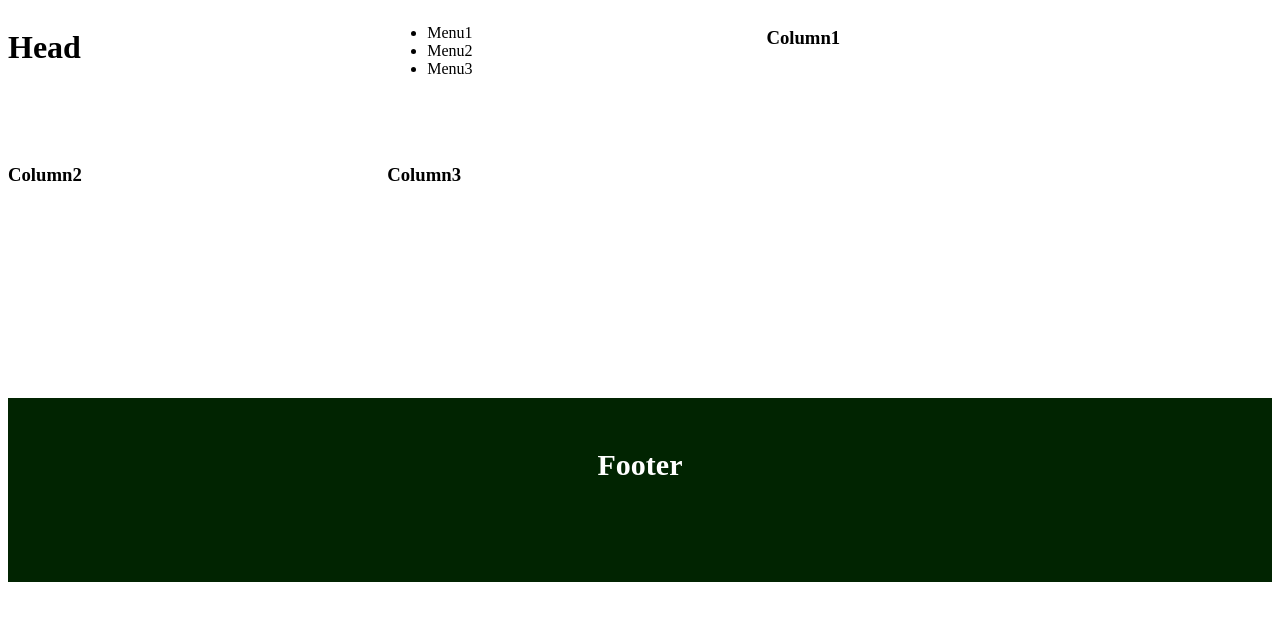
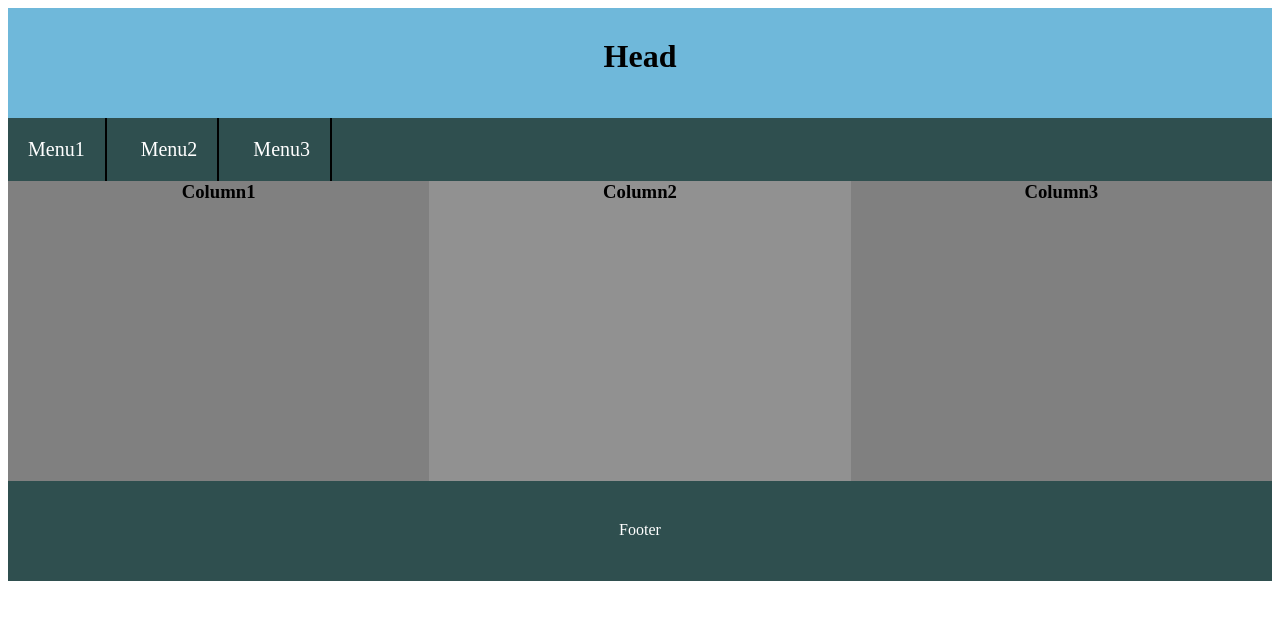
Before and after one commit to MuhammadGhozlan/MG_WAP_Assignments, a plain HTML site: page Assignment3/index.html in a window 1280 px wide. Drawn offline with Linux system fonts and the light colour scheme.

Commit message:
Update style.css

```diff
--- a/Assignment3/style.css
+++ b/Assignment3/style.css
@@ -1,101 +1,93 @@
 body{
-    display:grid;
-
-    grid-template-rows: 60% 20% 90% 80%;
-    grid-template-columns: 30% 30% 40%;
-    grid-template-areas: "H H H"
-                         "M1 M2 M3"
-                         "C1 C2 C3"
-                         "F F F";
+    display: grid;
+    grid-template-areas: "h h h"
+                         "m m m"
+                         "c1 c2 c3"
+                          "f f  f";
 }
 
-header{
-    margin-bottom: 0;
-    margin-top: 0;
-    grid-area:H;
-    background-color: rgb(170, 212, 240);
-    text-align: center;
+h1{
+    display: grid;
+    grid-area: h;
+    justify-content: center;
+    background-color: rgb(111, 184, 218);
+    margin:0;
+    height:50px;
+    padding:30px;
+}
+.container{
+    display: grid;
+    grid-area: m;
+    background-color: #2f4f4f;
+    margin-left: 0px;
+    justify-content: left;
+    padding-top: 0px;
 }
 
-#M1{
-    margin-top: 0;
-    margin-bottom: 0;
+ul{
 
-    background-color: rgb(1, 36, 1);
-    color:white;
-    grid-area:M1;
+    margin-left: 0;
+    padding-left: 20px;
+    padding-top:0px;
+
+    margin:0px;
 }
-#M2{
-    margin-top: 0;
-    margin-bottom: 0;
-    background-color: rgb(1, 36, 1);
-    color:white;
-    grid-area:M2;
+
+li{
+   display: inline-block;
+   list-style-type: none;
+   color:white;
+   font-size: 20px;
+   margin-right: 30px;
+   border-right:2px black solid;
+   padding-top:20px;
+   padding-bottom: 20px;
+   padding-right:20px;
 }
-#M3{
-    margin-top: 0;
-    margin-bottom: 0;
-    background-color: rgb(1, 36, 1);
-    color:white;
-        grid-area:M3;
-}
-.flexbox1{
-    display: flex;
-    grid-area:M1;
-    margin-top: 0;
-    border:3px solid black;
-    width:300px;
-    margin-bottom: 0;
-    background-color: rgb(1, 36, 1);
-    color:white;
 
-}
-.flexbox2{
-    display: flex;
-    grid-area:M2;
-    border:3px solid black;
-    width:276px;
-    margin-top: 0;
-    margin-bottom: 0;
-    background-color: rgb(1, 36, 1);
-    color:white;
-
-}
-.flexbox3{
-    display: flex;
-    grid-area:M3;
-    margin-top: 0;
-    margin-bottom: 0;
-    background-color: rgb(1, 36, 1);
-    color:white;
+#column1{
+    display:grid;
+    justify-content: center;
+    grid-area: c1;
+    margin:0;
+    background-color: grey;
 
 }
 
-#C1{
-    margin-top: 0;
-    margin-bottom: 0;
-    grid-area: C1;
-    background-color: gray;
+#column2{
+    display:grid;
+    flex-wrap: wrap;
+    grid-area: c2;
+    height:300px;
+    margin:0;
+    justify-content: center;
+    background-color: rgb(145, 145, 145);
+
 }
-#C2{
-    margin-top: 0;
-    margin-bottom: 0;
-    grid-area: C2;
-    background-color: gray;
-}
-#C3{
-    margin-top: 0;
-    margin-bottom: 0;
-    grid-area: C3;
-    background-color: gray;
+#column3{
+    display:grid;
+
+    justify-content: center;
+    grid-area: c3;
+    margin:0;
+    background-color: grey;
 }
 
 footer{
-    text-align: center;
-    background-color: rgb(1, 36, 1);
+    grid-area: f;
+    justify-content: center;
+    margin:0;
+    display: grid;
+    background-color: #2f4f4f;
+    justify-content: center;
     color:white;
-    padding-top: 50px;
-    font-weight: 600;
-    font-size: 30px;
-    grid-area:F;
+    height:60px;
+    padding-top:40px;
 }
+
+/* @media screen and(max-width:600px){
+
+    #c3{
+        flex-wrap: wrap !important;
+    }
+} */
```
